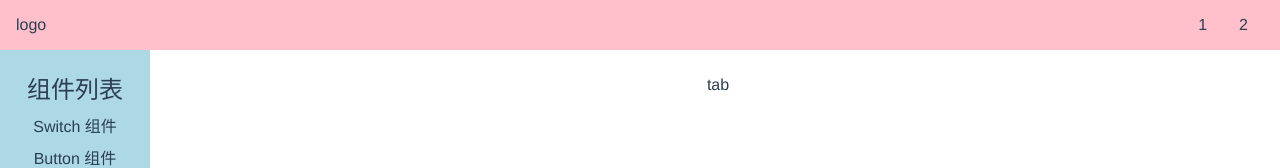
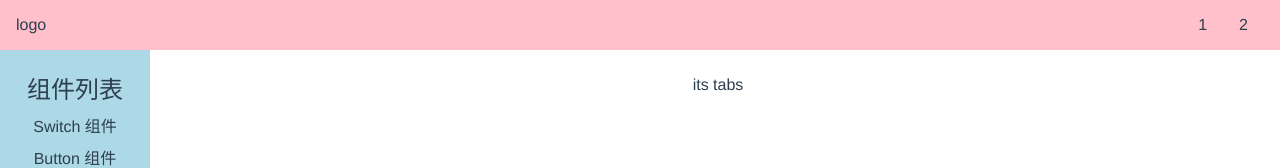
Before and after one commit to debugtheworldbot/viteUi, a Vue app: page /#/doc/tabs in a window 1280 px wide. Shown: the top 168 px of the page. Built offline with nearby package versions, Linux system fonts and the light colour scheme.

Commit message:
create Tabs and TabComponent

```diff
--- a/src/components/Tab.vue
+++ b/src/components/Tab.vue
@@ -1,10 +1,16 @@
 <template>
-<div>tab</div>
+  <Tabs>
+    <TabComponent title="nv1">1</TabComponent>
+    <TabComponent title="nv1">2</TabComponent>
+  </Tabs>
 </template>
 
-<script>
+<script lang="ts">
+import TabComponent from '../lib/TabComponent.vue'
+import Tabs from '../lib/Tabs.vue'
 export default {
-  name: "Tab"
+  name: "Tab",
+  components:{TabComponent,Tabs}
 }
 </script>
 
--- /dev/null
+++ b/src/lib/TabComponent.vue
@@ -0,0 +1,13 @@
+<template>
+its tab
+</template>
+
+<script>
+export default {
+name: "Tab.vue"
+}
+</script>
+
+<style scoped>
+
+</style>
--- /dev/null
+++ b/src/lib/Tabs.vue
@@ -0,0 +1,13 @@
+<template>
+its tabs
+</template>
+
+<script>
+export default {
+name: "Tabs.vue"
+}
+</script>
+
+<style scoped>
+
+</style>
```
